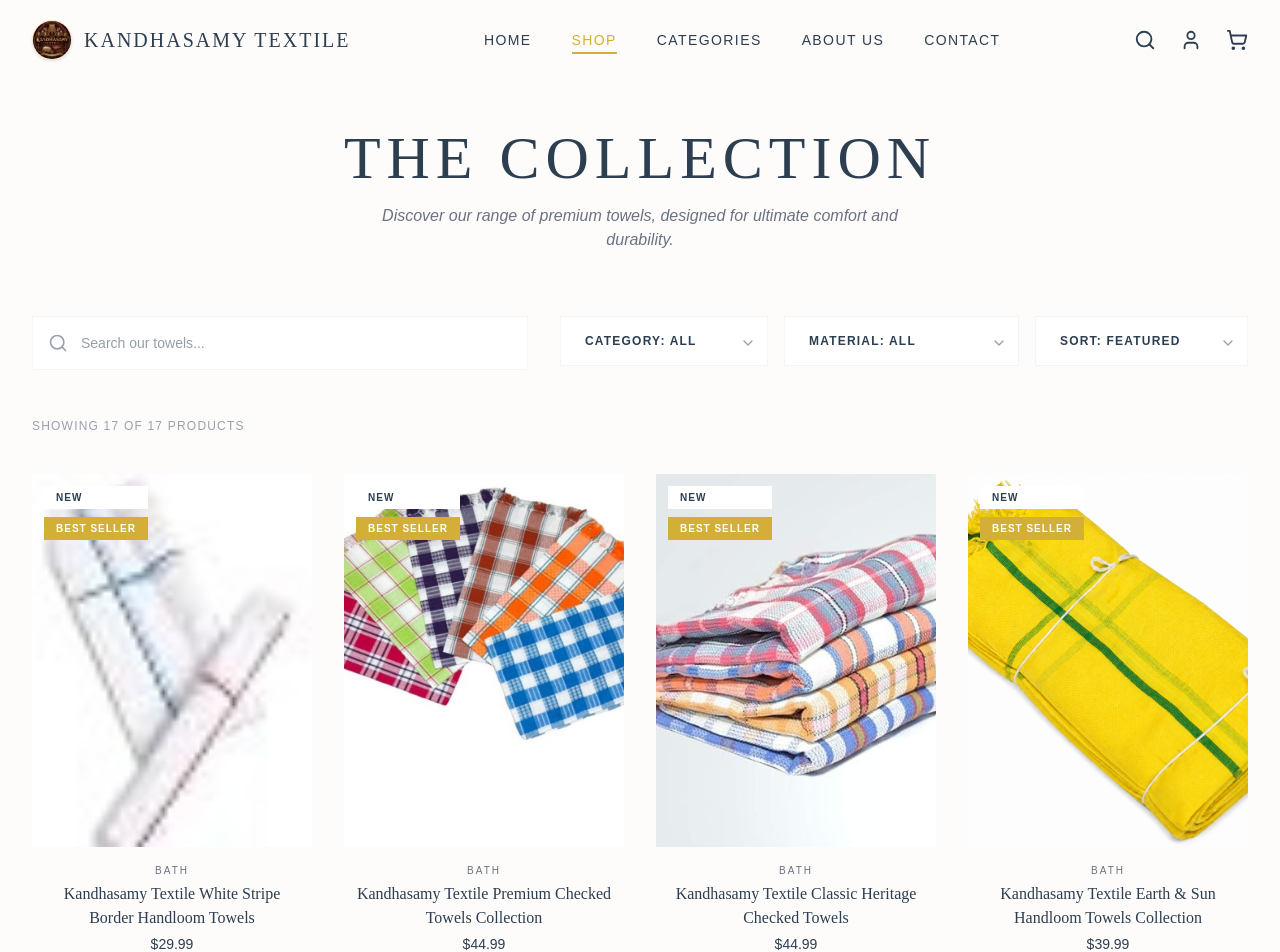
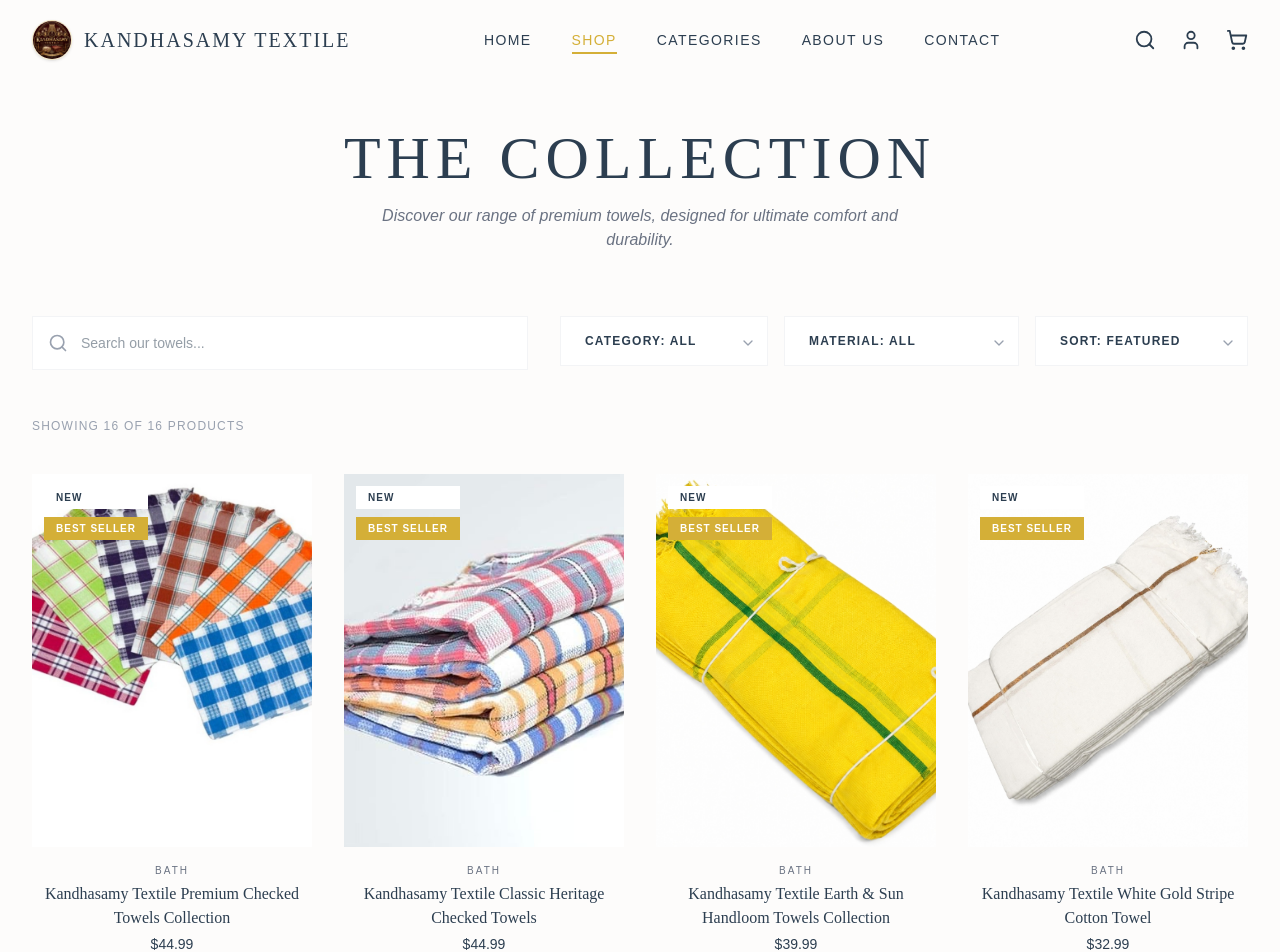
Before and after one commit to vidhyakar06/kandhasamy, a React (Vite) app: page /shop in a window 1280 px wide. Shown: the top 952 px of the page. Built offline with nearby package versions, Linux system fonts and the light colour scheme.

Commit message:
Auto-push: 2026-07-12 15:06:43
Changed files:
M  src/data/products.ts

```diff
--- a/src/data/products.ts
+++ b/src/data/products.ts
@@ -1,28 +1,6 @@
 import { Product } from '../types';
 
 export const products: Product[] = [
-  {
-    id: '25',
-    name: 'Kandhasamy Textile White Stripe Border Handloom Towels',
-    price: 29.99,
-    description: 'Elegant white handloom towels featuring classic colored stripe borders in Blue and Red. Woven from 100% pure premium cotton for a crisp, lightweight, and highly absorbent finish. Perfect for everyday use with a minimalist, fresh aesthetic.',
-    category: 'Bath',
-    images: [
-      '/assets/towels/white_stripe_fan.jpg',
-      '/assets/towels/white_stripe_stack.jpg',
-    ],
-    angleLabels: [
-      'Fan Spread View',
-      'Flat Stack View',
-    ],
-    colors: ['Blue Stripe', 'Red Stripe'],
-    sizes: ['Single (30" x 60")', 'Double (60" x 90")'],
-    material: 'Pure Cotton Handloom',
-    rating: 4.7,
-    reviews: 14,
-    isNew: true,
-    isBestSeller: true,
-  },
   {
     id: '23',
     name: 'Kandhasamy Textile Premium Checked Towels Collection',
```
